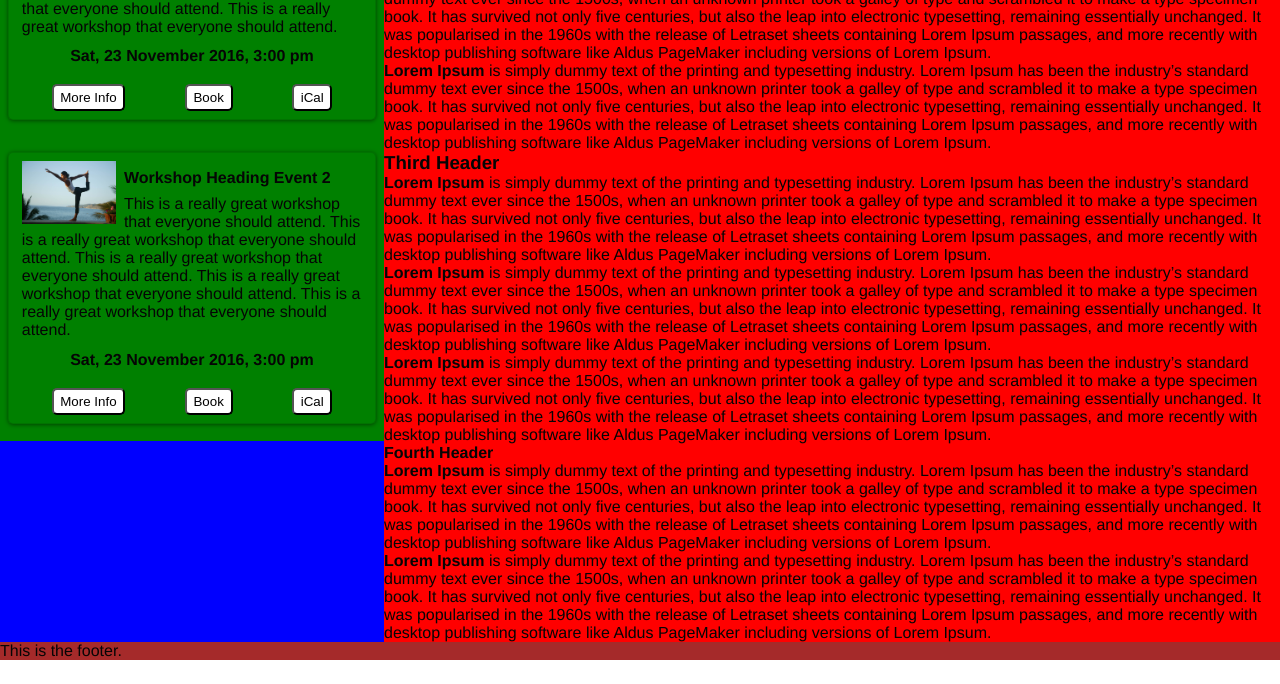
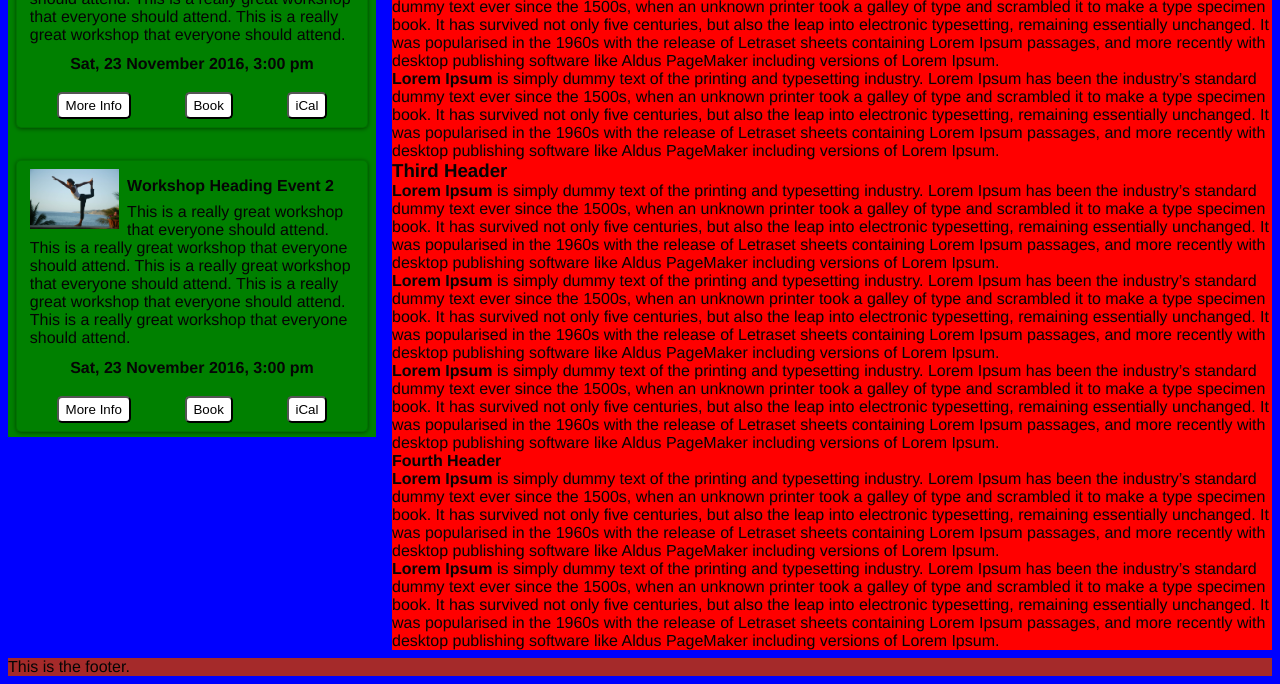
Before and after one commit to SwannSG/simpleCMS, a website: page index.html in a window 1280 px wide. Shown: the part 311-995 px from the top of the page. Before the commit the page ends 971 px from the top, so only its background shows below. Drawn offline with nearby package versions, Linux system fonts and the light colour scheme; files that its build step writes are made by us from their sources; files whose address does not match are found by name.

Commit message:
modified:   client/css/base.css  	modified:   client/css/layout.css

```diff
--- a/client/css/base.css
+++ b/client/css/base.css
@@ -2,7 +2,7 @@
 * {
     margin: 0;
     padding: 0;
-    box-sizing: border-box;
+    box-sizing: inherit;
 }
 /* end potent global reset*/
 
@@ -12,6 +12,7 @@ body {
     font-family: 'Ubuntu', 'Helvetica Neue', Helvetica, Arial, sans-serif;
     font-size: 16px;
     color: #050505;
+    box-sizing: border-box;
 }
 
 /*printer*/
--- a/client/css/layout.css
+++ b/client/css/layout.css
@@ -8,20 +8,21 @@
     #footer {
         background-color: brown;
         clear: both;
+        margin: 0.5em;
     }
 
     #events {
         float:left;
-        width: 30%;
-        min-height: 78vh;
+        width: calc(30% - 1em);
         background-color: green;
+        margin: 0.5em;
     }
 
     #main {
         float:left;
         background-color: red;
-        width:70%;
-        min-height: 78vh;
+        width: calc(70% - 1em);
+        margin: 0.5em;
     }
 }
 
```
